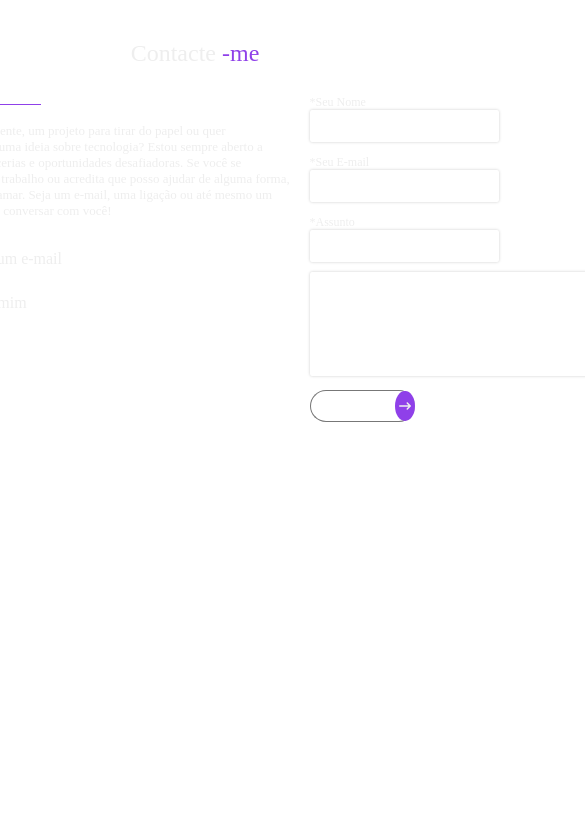
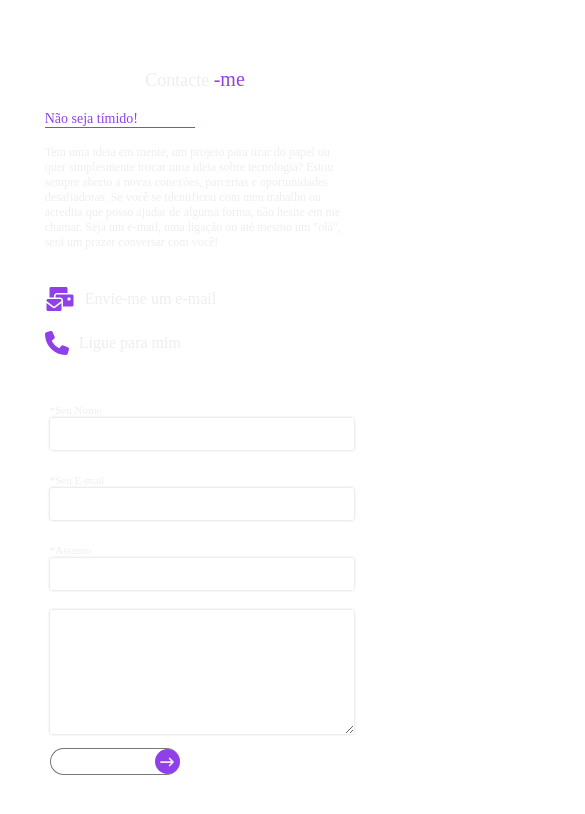
Before and after one commit to Soares010/Mario_Soares, a Next.js app: page /contact/Contact in a window 390 px wide. Shown: the top 814 px of the page, 585 px wide, since content can reach past the window. Built offline with nearby package versions, Linux system fonts and the light colour scheme.

Commit message:
new commit

```diff
--- a/src/assets/styles/About.css
+++ b/src/assets/styles/About.css
@@ -31,7 +31,6 @@
   animation: appear linear;
   animation-timeline: view();
   animation-range: entry 0;
-
 }
 #about .main .my-info {
   /* border: 1px solid red; */
@@ -268,3 +267,161 @@
   color: #eee;
   text-align: justify;
 }
+
+/* Telas até 1024px (tablets) */
+@media (max-width: 1024px) {
+  .inner-content {
+    height: auto;
+    padding: 20px;
+  }
+
+  #about .main .my-info {
+    flex-direction: column;
+    padding: 0 20px;
+    min-width: 100%;
+  }
+
+  #about .main .my-info .content-info {
+    width: 100%;
+    padding: 20px;
+  }
+
+  #about .main .my-skills .container {
+    flex-direction: column;
+    align-items: center;
+  }
+
+  #about .main .experiences .experience-content .container {
+    flex-direction: column;
+    align-items: center;
+  }
+}
+
+/* Telas até 768px (celulares grandes) */
+@media (max-width: 768px) {
+  #about .title h2 {
+    font-size: 22px;
+    padding: 0 10px;
+  }
+
+  #about .title h2 span {
+    font-size: 24px;
+  }
+
+  #about .main .my-info .content-info {
+    padding: 10px;
+  }
+
+  #about .main .my-info .content-info .btn-download a {
+    position: relative;
+    margin-top: 10px;
+  }
+
+  #about .main .my-skills .container .inner-content {
+    justify-content: center;
+    padding: 0 10px;
+  }
+
+  #about .main .my-skills .container .inner-content .grid div {
+    width: 140px;
+    height: auto;
+    padding: 20px;
+  }
+
+  /* #about .main .experiences .experience-content .container .inner-content {
+    padding: 15px;
+    border: 1px solid red;
+  } */
+  #about .main .experiences .experience-content .container .inner-content {
+    padding: 5px;
+    /* border: 1px solid red; */
+  }
+  #about .main .experiences .experience-content .container .inner-content h4 {
+    /* border: 1px solid red; */
+    margin: 0 -12px;
+  }
+
+  #about
+    .main
+    .experiences
+    .experience-content
+    .container
+    .inner-content
+    .line-gray-vertical {
+    display: none;
+  }
+
+  #about
+    .main
+    .experiences
+    .experience-content
+    .container
+    .inner-content
+    .context {
+    padding: 0 10px;
+  }
+}
+
+/* Telas até 480px (celulares pequenos) */
+@media (max-width: 480px) {
+  #about .title h2 {
+    font-size: 18px;
+
+  }
+
+  #about .title h2 span {
+    font-size: 20px;
+  }
+
+  #about .main .my-info .content-info .inner-text h4 {
+    font-size: 13px;
+  }
+
+  #about .main .my-info .content-info div span {
+    font-size: 12px;
+  }
+
+  #about .main .my-skills h4,
+  #about .main .experiences .experience-content .title-experience {
+    font-size: 12px;
+  }
+
+  #about .main .my-skills .container .inner-content .grid div h1 {
+    font-size: 13px;
+  }
+
+  #about .main .my-skills .container .inner-content .grid div label {
+    font-size: 12px;
+  }
+
+  #about
+    .main
+    .experiences
+    .experience-content
+    .container
+    .inner-content
+    .icon {
+    font-size: 12px;
+  }
+
+  #about
+    .main
+    .experiences
+    .experience-content
+    .container
+    .inner-content
+    .title {
+    font-size: 13px;
+  }
+
+  #about
+    .main
+    .experiences
+    .experience-content
+    .container
+    .inner-content
+    .context
+    p {
+    font-size: 12px;
+  }
+}
--- a/src/assets/styles/Contact.css
+++ b/src/assets/styles/Contact.css
@@ -23,7 +23,7 @@
   justify-content: center;
   animation: appear linear;
   animation-timeline: view();
-  animation-range: entry 0 ;
+  animation-range: entry 0;
 }
 
 #contact .container .content {
@@ -160,16 +160,139 @@
   .button-send
   button
   span:hover {
- background: #fff;
-    color: #8f40e9;
+  background: #fff;
+  color: #8f40e9;
 }
-@keyframes appear{
-  from{
+@keyframes appear {
+  from {
     opacity: 0;
-    scale: .5;
+    scale: 0.5;
   }
-  to{
+  to {
     opacity: 1;
     scale: 1;
   }
 }
+
+/* Telas até 1024px (tablets) */
+@media (max-width: 1024px) {
+  .inner-content {
+    height: auto;
+    padding: 20px;
+  }
+
+  #contact .container {
+    flex-direction: column;
+    align-items: center;
+  }
+
+  #contact .container .content {
+    max-width: 90%;
+  }
+
+  #contact .container .content .inner-text {
+    width: 100%;
+  }
+
+  #contact .container .content form .input-box .input-field textarea {
+    width: 100%;
+  }
+}
+
+/* Telas até 768px (celulares grandes) */
+@media (max-width: 768px) {
+  #contact .title h2 {
+    font-size: 22px;
+  }
+
+  #contact .title h2 span {
+    font-size: 24px;
+  }
+
+  #contact .container .content {
+    padding: 10px;
+  }
+
+  #contact .container .content .inner-text {
+    width: 100%;
+    padding: 10px 0;
+  }
+
+  #contact .container .content form .input-box {
+    flex-direction: column;
+  }
+
+  #contact .container .content form .input-box .input-field {
+    width: 100%;
+    margin: 5px 0;
+  }
+
+  #contact .container .content form .input-box .input-field textarea {
+    height: 120px;
+  }
+
+  #contact
+    .container
+    .content
+    form
+    .input-box
+    .input-field
+    .button-send
+    button {
+    position: relative;
+    margin-top: 10px;
+  }
+}
+
+/* Telas até 480px (celulares pequenos) */
+@media (max-width: 480px) {
+  #contact .title h2 {
+    font-size: 18px;
+  }
+
+  #contact .title h2 span {
+    font-size: 20px;
+  }
+
+  #contact .container .content .inner-text h4 {
+    font-size: 14px;
+  }
+
+  #contact .container .content .inner-text p {
+    font-size: 12px;
+  }
+
+  #contact .container .content form .input-box .input-field span {
+    font-size: 11px;
+  }
+
+  #contact .container .content form .input-box .input-field input,
+  #contact .container .content form .input-box .input-field textarea {
+    font-size: 13px;
+  }
+
+  #contact
+    .container
+    .content
+    form
+    .input-box
+    .input-field
+    .button-send
+    button {
+    font-size: 10px;
+  }
+
+  #contact
+    .container
+    .content
+    form
+    .input-box
+    .input-field
+    .button-send
+    button
+    span {
+    width: 25px;
+    height: 25px;
+    font-size: 14px;
+  }
+}
--- a/src/assets/styles/Projects.css
+++ b/src/assets/styles/Projects.css
@@ -57,3 +57,110 @@
     scale: 1;
   }
 }
+
+
+/* Telas até 1024px (tablets) */
+@media (max-width: 1024px) {
+  .inner-content {
+    height: auto;
+    padding: 20px 10px;
+  }
+
+  #projects .content .content-box .card p {
+    width: 90%;
+  }
+}
+
+/* Telas até 768px (celulares grandes) */
+@media (max-width: 768px) {
+  #projects .title h2 {
+    font-size: 22px;
+  }
+
+  #projects .content {
+    flex-direction: column;
+    align-items: center;
+    padding: 10px;
+  }
+
+  #projects .content .content-box {
+    margin: 10px 0;
+  }
+
+  #projects .content .content-box .card p {
+    width: 100%;
+    font-size: 14px;
+  }
+
+  #projects .content .content-box .card h3 {
+    font-size: 18px;
+  }
+}
+
+/* Telas até 480px (celulares pequenos) */
+@media (max-width: 480px) {
+  #projects .title h2 {
+    font-size: 18px;
+  }
+
+  #projects .title h2 span {
+    display: block;
+    font-size: 20px;
+  }
+
+  #projects .content .content-box .card p {
+    font-size: 13px;
+  }
+
+  #projects .content .content-box .card h3 {
+    font-size: 16px;
+  }
+}
+
+@media (max-width: 375px) {
+  .inner-content {
+    height: auto;
+    padding: 20px;
+  }
+
+  #projects .title h2 {
+    font-size: 20px;
+    padding: 0 10px;
+  }
+
+  #projects .title h2 span {
+    font-size: 22px;
+  }
+
+  #projects .content {
+    padding: 10px 5px;
+    flex-direction: column;
+    align-items: center;
+  }
+
+  #projects .content .content-box {
+    width: 100%;
+    margin: 10px 0;
+    padding: 0 10px;
+  }
+
+  #projects .content .content-box .card {
+    padding: 10px;
+  }
+
+  #projects .content .content-box .card img {
+    width: 100%;
+    max-width: 100%;
+    height: auto;
+  }
+
+  #projects .content .content-box .card h3 {
+    font-size: 16px;
+    text-align: center;
+  }
+
+  #projects .content .content-box .card p {
+    font-size: 14px;
+    text-align: justify;
+  }
+}
```
Also changed, not shown: src/assets/styles/NavBar.css (+116 -0 lines).
